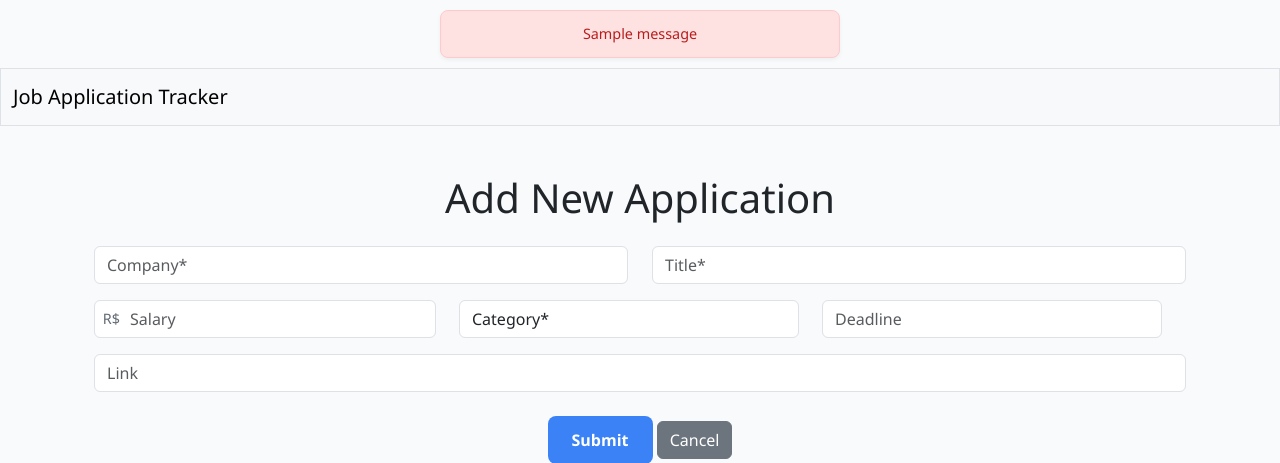
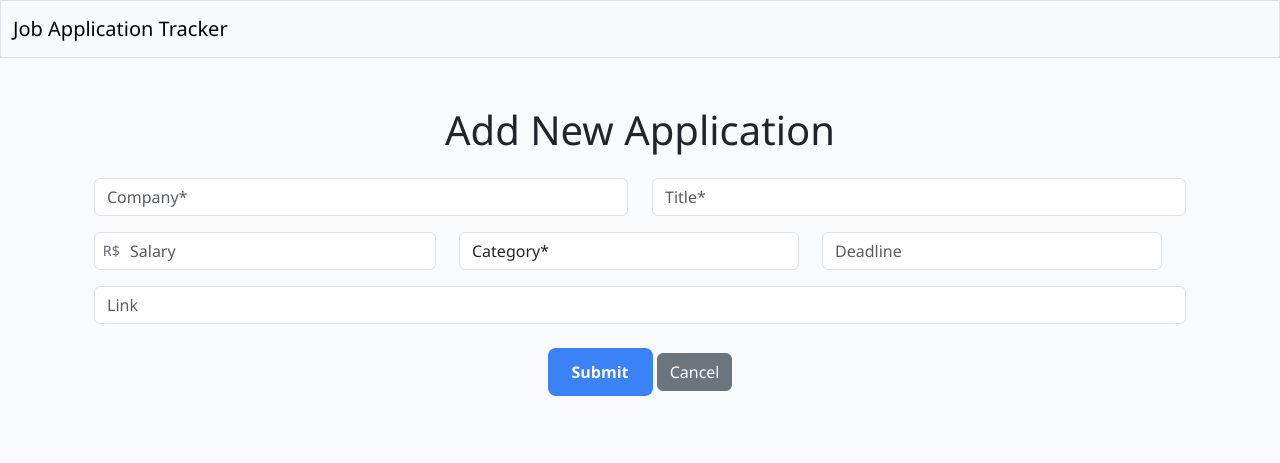
Before and after one commit to williamgrocha/job-application-tracker, a Flask app: page /create in a window 1280 px wide. Shown: the top 463 px of the page. Run offline with Flask 3, Linux system fonts and the light colour scheme; one stand-in notice (Sample message) is shown.

Commit message:
feat: add flash message container and auto-dismiss functionality

```diff
--- a/templates/create.html
+++ b/templates/create.html
@@ -12,7 +12,7 @@
 
             <div class="row mb-3">
                 <div class="col-md-6">
-                    <input type="text" class="form-control" id="company" name="company" placeholder="Company*" required>
+                    <input type="text" class="form-control" id="company" name="company" placeholder="Company*">
                 </div>
                 <div class="col-md-6">
                     <input type="text" class="form-control" id="job_title" name="job_title" placeholder="Title*" required>
--- a/templates/layout.html
+++ b/templates/layout.html
@@ -22,9 +22,9 @@
     <body>
         {% with messages = get_flashed_messages() %}
         {% if messages %}
-            <div class="flash-wrapper">
+            <div id="flash-container" class="flash-wrapper">
             {% for message in messages %}
-                <div class="alert-message">{{ message }}</div>
+                <div class="alert-dismissible alert-message">{{ message }}</div>
             {% endfor %}
             </div>
         {% endif %}
@@ -43,7 +43,25 @@
 
         <footer class="mb-5">
         </footer>
+    <script>
+    // Aguarda o documento carregar completamente
+    document.addEventListener("DOMContentLoaded", function() {
+        const flash = document.getElementById("flash-container");
+        if (flash) {
+            // 3000ms = 3 segundos de exibição
+            setTimeout(function() {
+                // Aplica uma transição suave de opacidade
+                flash.style.transition = "opacity 0.6s ease";
+                flash.style.opacity = "0";
 
+                // Remove o elemento do layout após o fade para não ocupar espaço
+                setTimeout(function() {
+                    flash.remove();
+                }, 600);
+            }, 3000);
+        }
+    });
+    </script>
     </body>
 
 </html>
```
